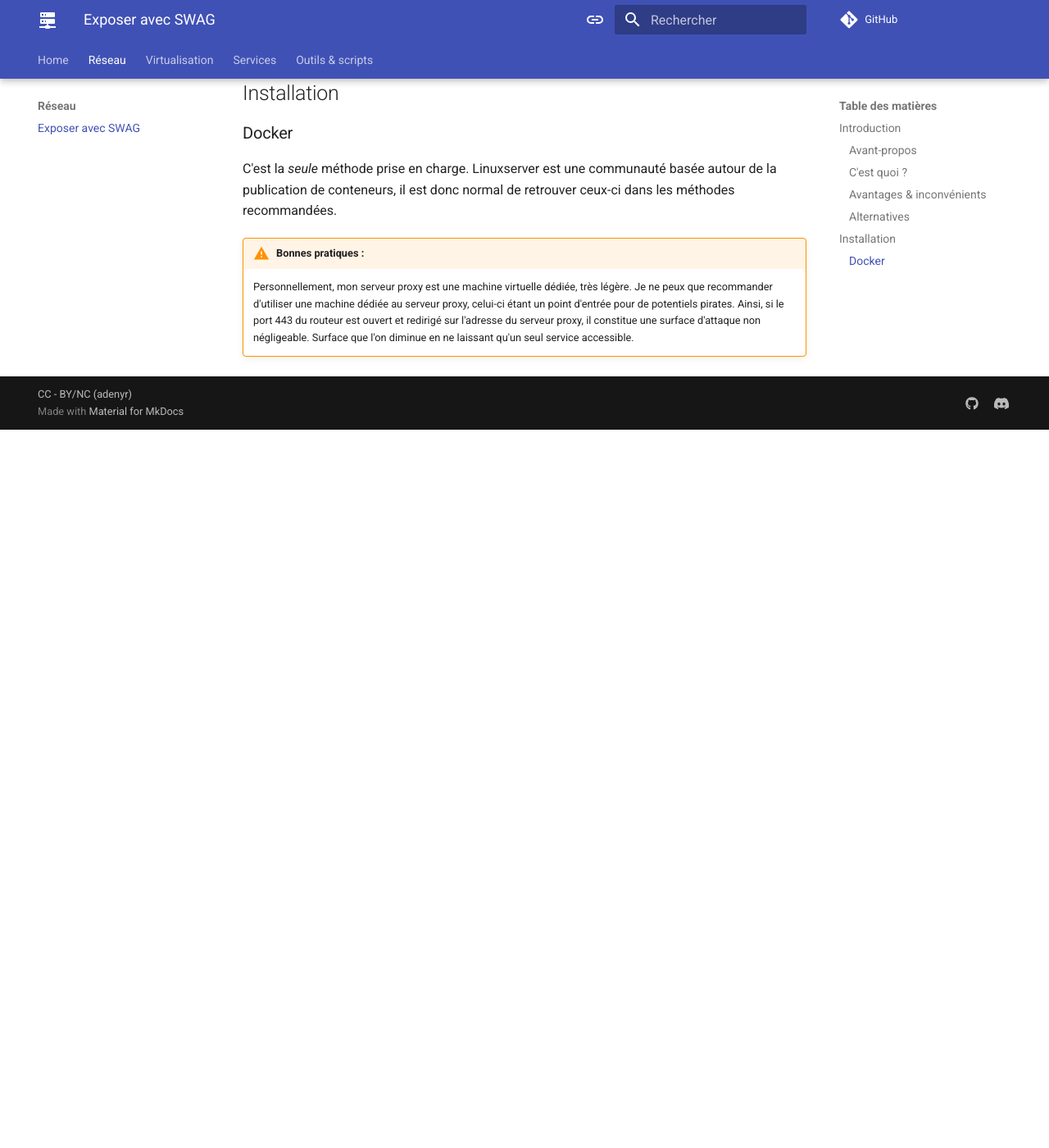
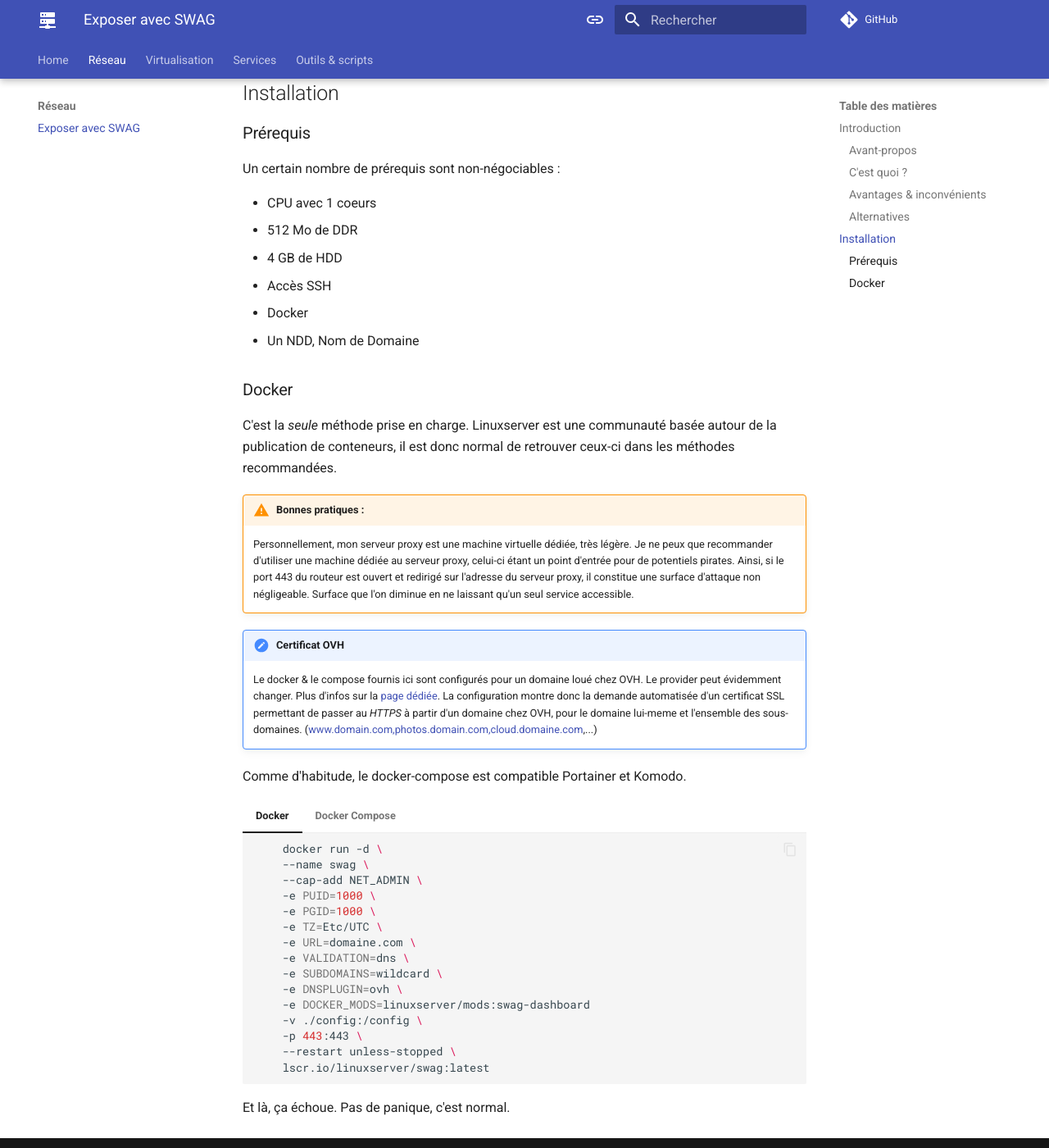
Before and after one commit to adenyrr/become.sh, an MkDocs documentation site: the page built from docs/reseau/swag.md, in a window 1280 px wide and 1400 px high, scrolled down 1231 px. Shown: the whole window at 82% size. Built offline with MkDocs 1.6.1 and Material for MkDocs 9.7.7, drawn with Linux system fonts in a browser that asks for light colours; comment, search, counter and statistics services are not loaded; before the commit the page ends 1755 px from its top, so only the background shows below that.

Commit message:
add docker compose

````diff
--- a/docs/reseau/swag.md
+++ b/docs/reseau/swag.md
@@ -39,6 +39,17 @@
 
 ## Installation
 
+### Prérequis
+
+Un certain nombre de prérequis sont non-négociables :
+
+- CPU avec 1 coeurs
+- 512 Mo de DDR
+- 4 GB de HDD
+- Accès SSH
+- Docker
+- Un NDD, Nom de Domaine
+
 ### Docker
 
 C'est la *seule* méthode prise en charge. Linuxserver est une communauté basée autour de la publication de conteneurs, il est donc normal de retrouver ceux-ci dans les méthodes recommandées.
@@ -46,3 +57,57 @@
 !!! warning "Bonnes pratiques :"
 
     Personnellement, mon serveur proxy est une machine virtuelle dédiée, très légère. Je ne peux que recommander d'utiliser une machine dédiée au serveur proxy, celui-ci étant un point d'entrée pour de potentiels pirates. Ainsi, si le port 443 du routeur est ouvert et redirigé sur l'adresse du serveur proxy, il constitue une surface d'attaque non négligeable. Surface que l'on diminue en ne laissant qu'un seul service accessible.
+
+!!! note "Certificat OVH"
+
+    Le docker & le compose fournis ici sont configurés pour un domaine loué chez OVH. Le   provider peut évidemment changer. Plus d'infos sur la [page dédiée](https://docs.linuxserver.io/general/swag/#authorization-method). La configuration montre donc la demande automatisée d'un certificat SSL permettant de passer au *HTTPS* à partir d'un domaine chez OVH, pour le domaine lui-meme et l'ensemble des sous-domaines. (www.domain.com,photos.domain.com,cloud.domaine.com,...)
+
+Comme d'habitude, le docker-compose est compatible Portainer et Komodo.
+
+=== "Docker"
+
+    ``` bash
+        docker run -d \
+        --name swag \
+        --cap-add NET_ADMIN \
+        -e PUID=1000 \
+        -e PGID=1000 \
+        -e TZ=Etc/UTC \
+        -e URL=domaine.com \
+        -e VALIDATION=dns \
+        -e SUBDOMAINS=wildcard \
+        -e DNSPLUGIN=ovh \
+        -e DOCKER_MODS=linuxserver/mods:swag-dashboard
+        -v ./config:/config \
+        -p 443:443 \
+        --restart unless-stopped \
+        lscr.io/linuxserver/swag:latest
+    ```
+
+=== "Docker Compose"
+
+    ``` yaml
+    services:
+        swag:
+            image: lscr.io/linuxserver/swag:latest
+            container_name: swag
+            cap_add:
+            - NET_ADMIN
+            environment:
+            - PUID=1000
+            - PGID=1000
+            - TZ=Etc/UTC
+            - URL=domaine.com
+            - VALIDATION=dns
+            - SUBDOMAINS=wildcard
+            - DNSPLUGIN=ovh
+            - DOCKER_MODS=linuxserver/mods:swag-dashboard
+            volumes:
+            - ./config:/config
+            ports:
+            - 443:443
+            restart: unless-stopped
+    ```
+    On lance ensuite la commande `docker compose up -d` qui installe ça.
+
+Et là, ça échoue. Pas de panique, c'est normal.
````
